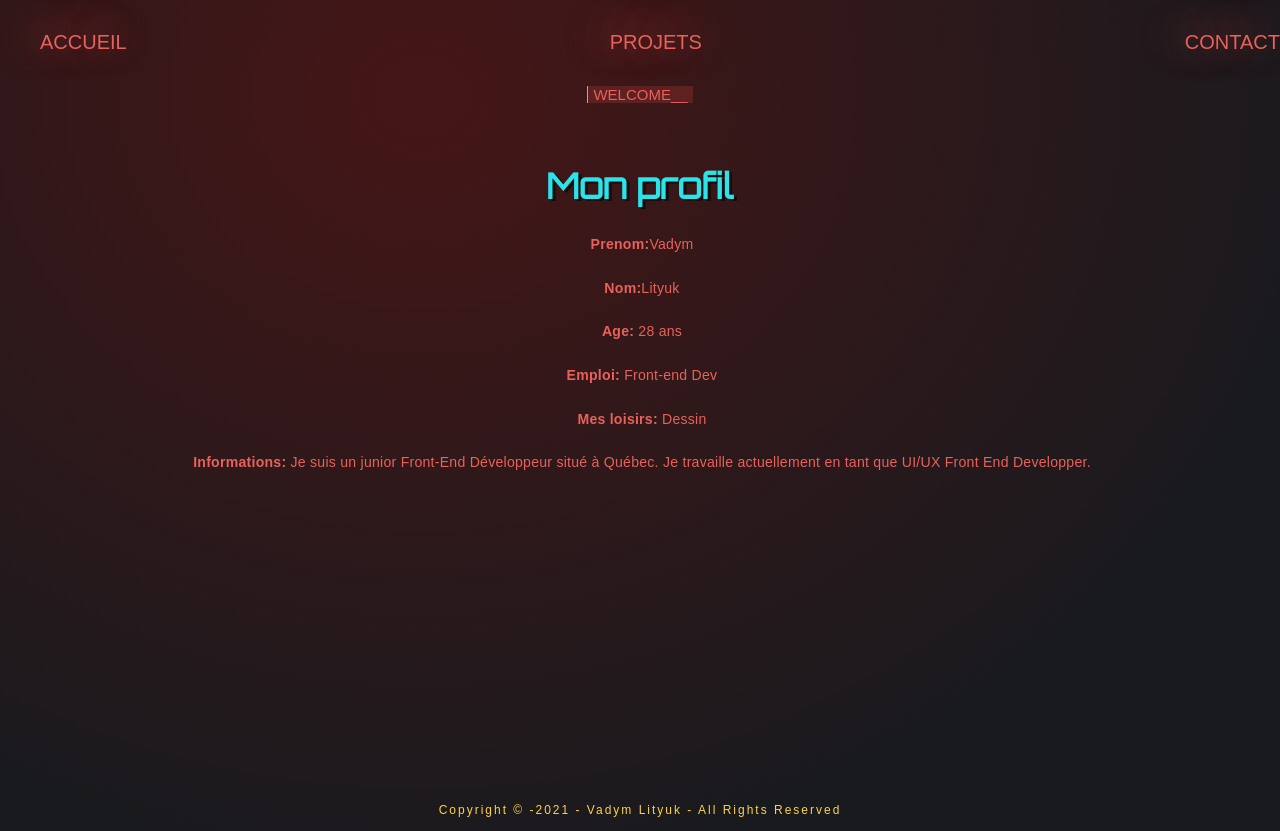
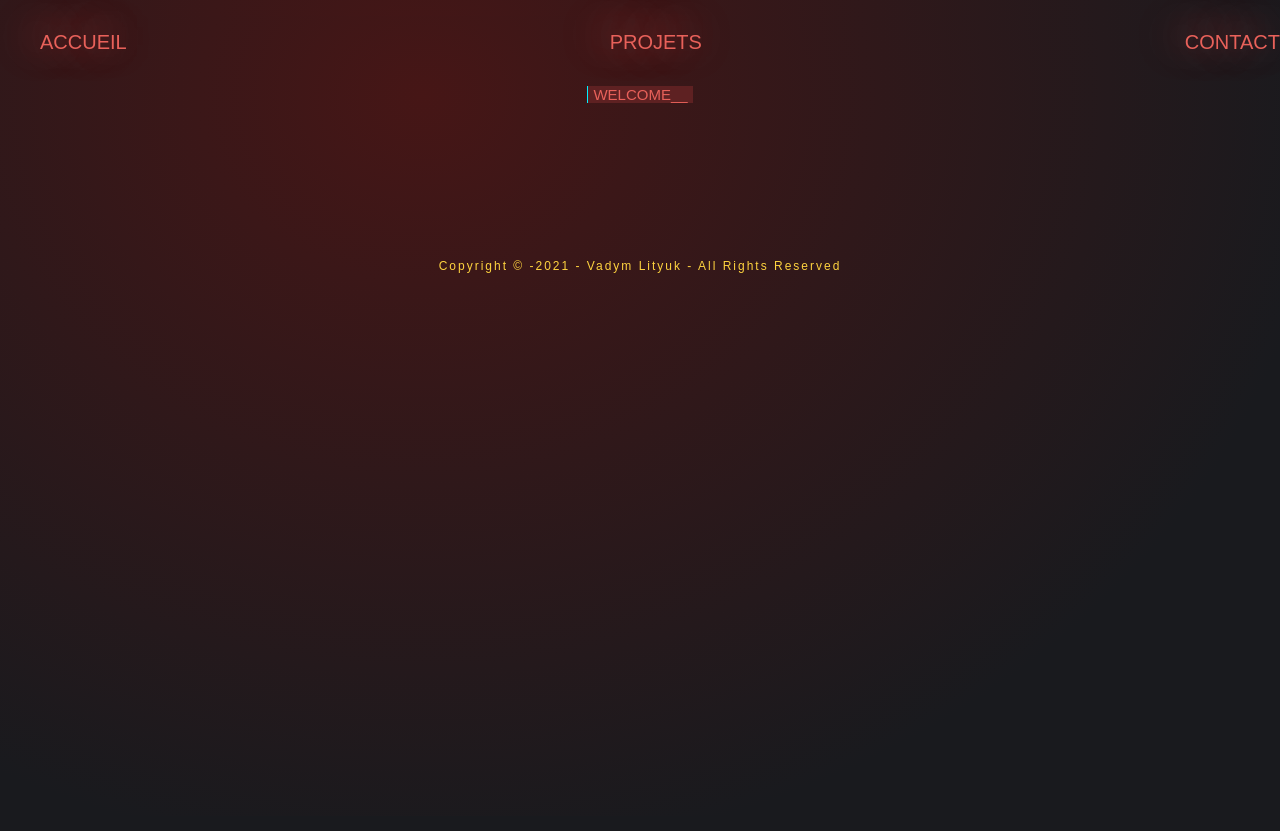
Before and after one commit to VadymLityuk/1017examen2vadymlityuk, a Vue app in the folder examen2/: page / in a window 1280 px wide. Built offline with nearby package versions, Linux system fonts and the light colour scheme; a web font is replaced by a local one.

Commit message:
mon menu avec routers

```diff
--- a/examen2/src/App.vue
+++ b/examen2/src/App.vue
@@ -3,7 +3,7 @@
 
     <Header/>
     <Accueil   v-if="showAccueil"/>
-    <Profile  v-if="showAccueil" />
+    <Profile v-if="showProfile" />
     <router-view />
        <Footer/>
   </div>
```
